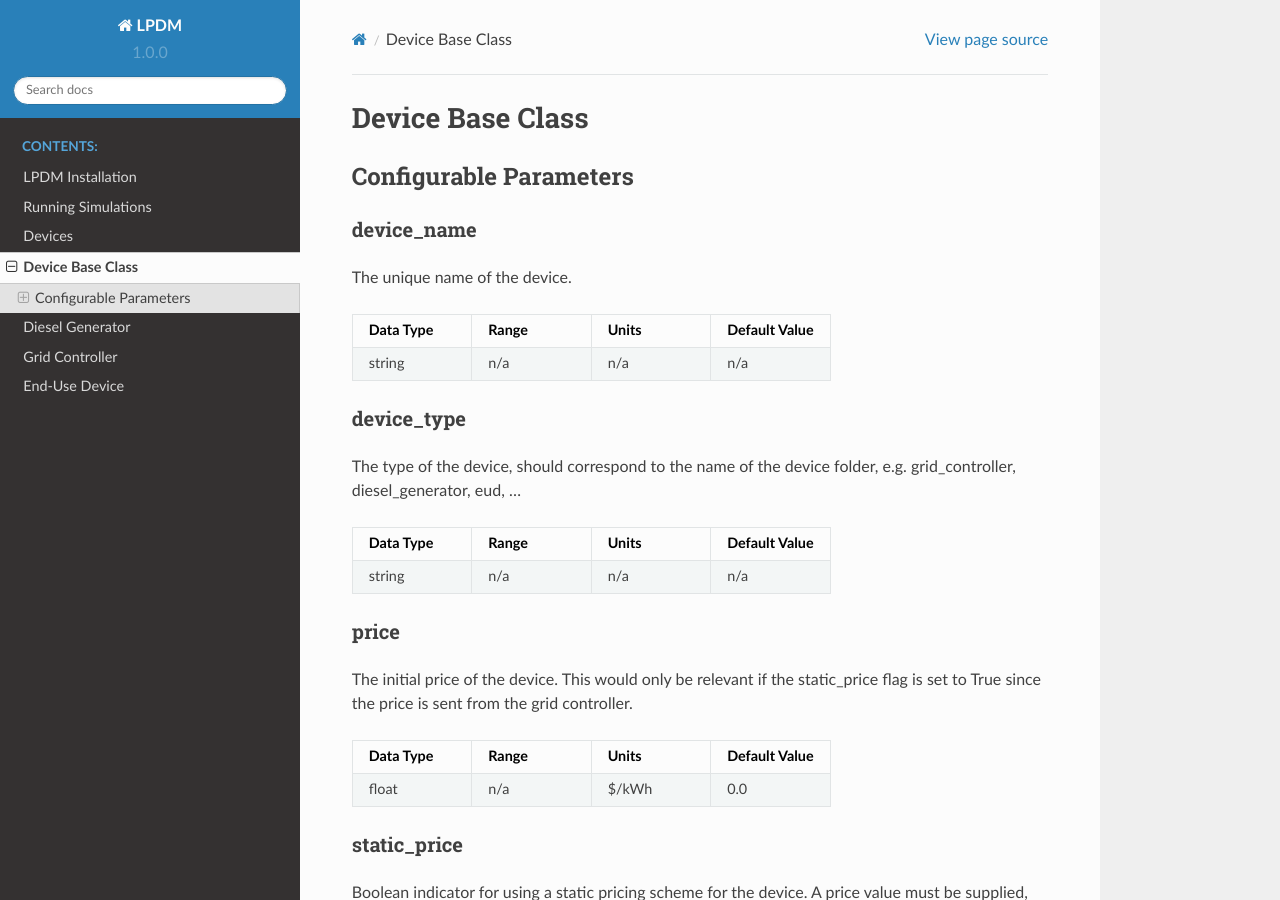
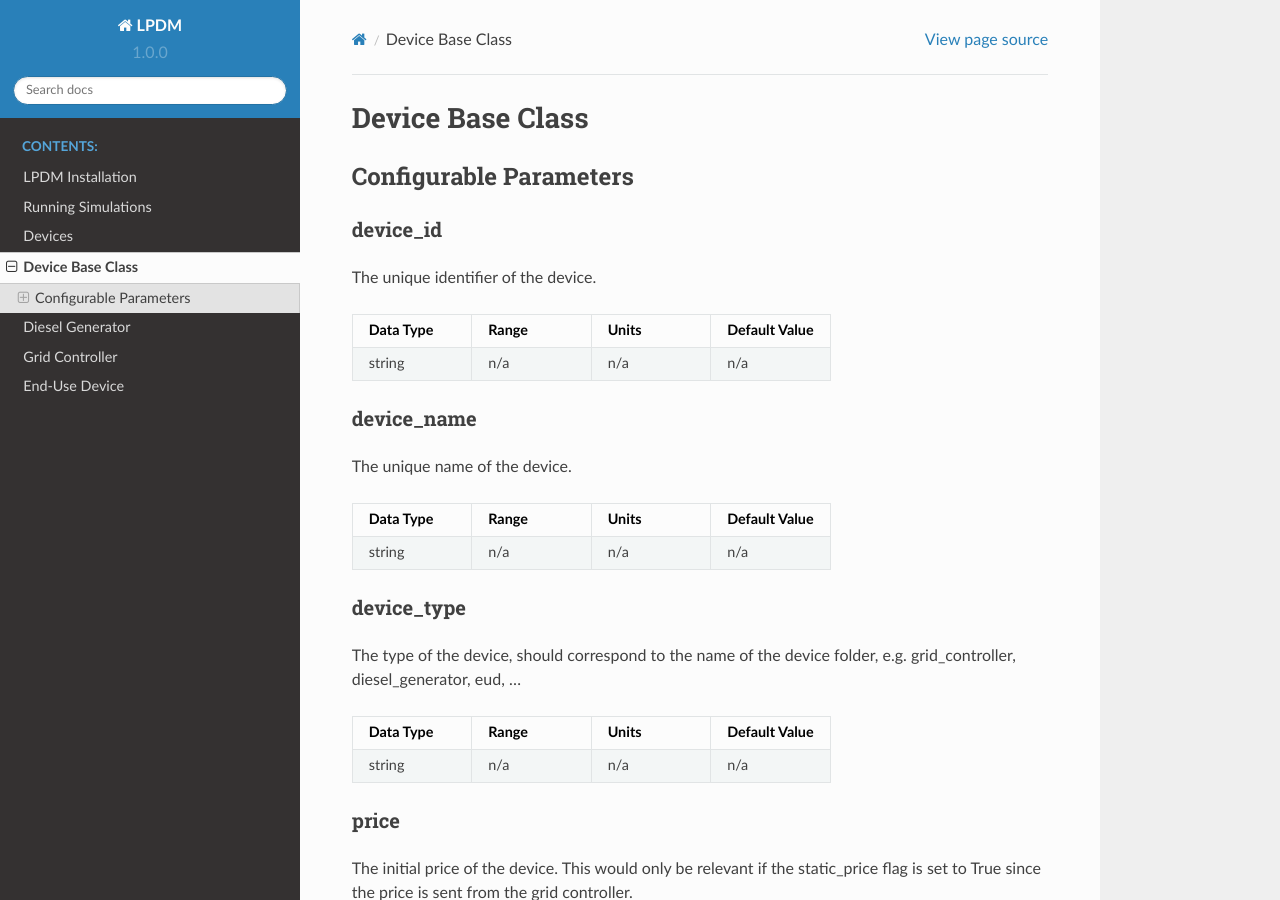
Before and after one commit to LBNL-ETA/LPDM, a Sphinx documentation site: the page built from sphinx/source/device_base.rst, in a window 1280 px wide and 900 px high. Built offline with Sphinx 7.4.7 and the Read the Docs theme 2.0.0, drawn with Linux system fonts in a browser that asks for light colours.

Commit message:
updates to documentation

```diff
--- a/sphinx/source/device_base.rst
+++ b/sphinx/source/device_base.rst
@@ -3,6 +3,16 @@
 
 Configurable Parameters
 _______________________
+
+device_id
+---------
+The unique identifier of the device.
+
+.. csv-table::
+   :header: "Data Type", "Range", "Units", "Default Value"
+   :widths: 40, 40, 40, 40
+
+   string, n/a, n/a, n/a
 
 device_name
 -----------
```
